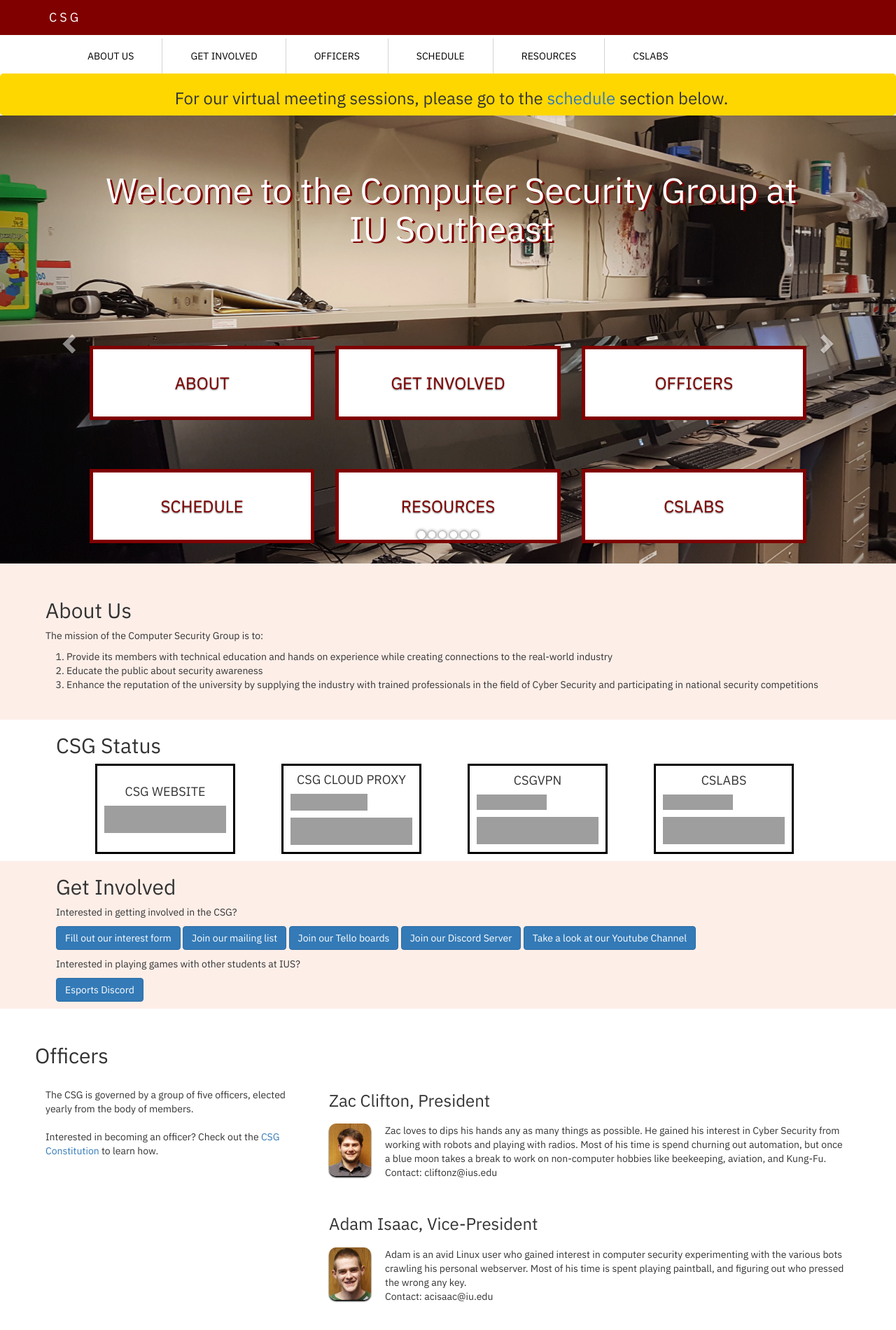
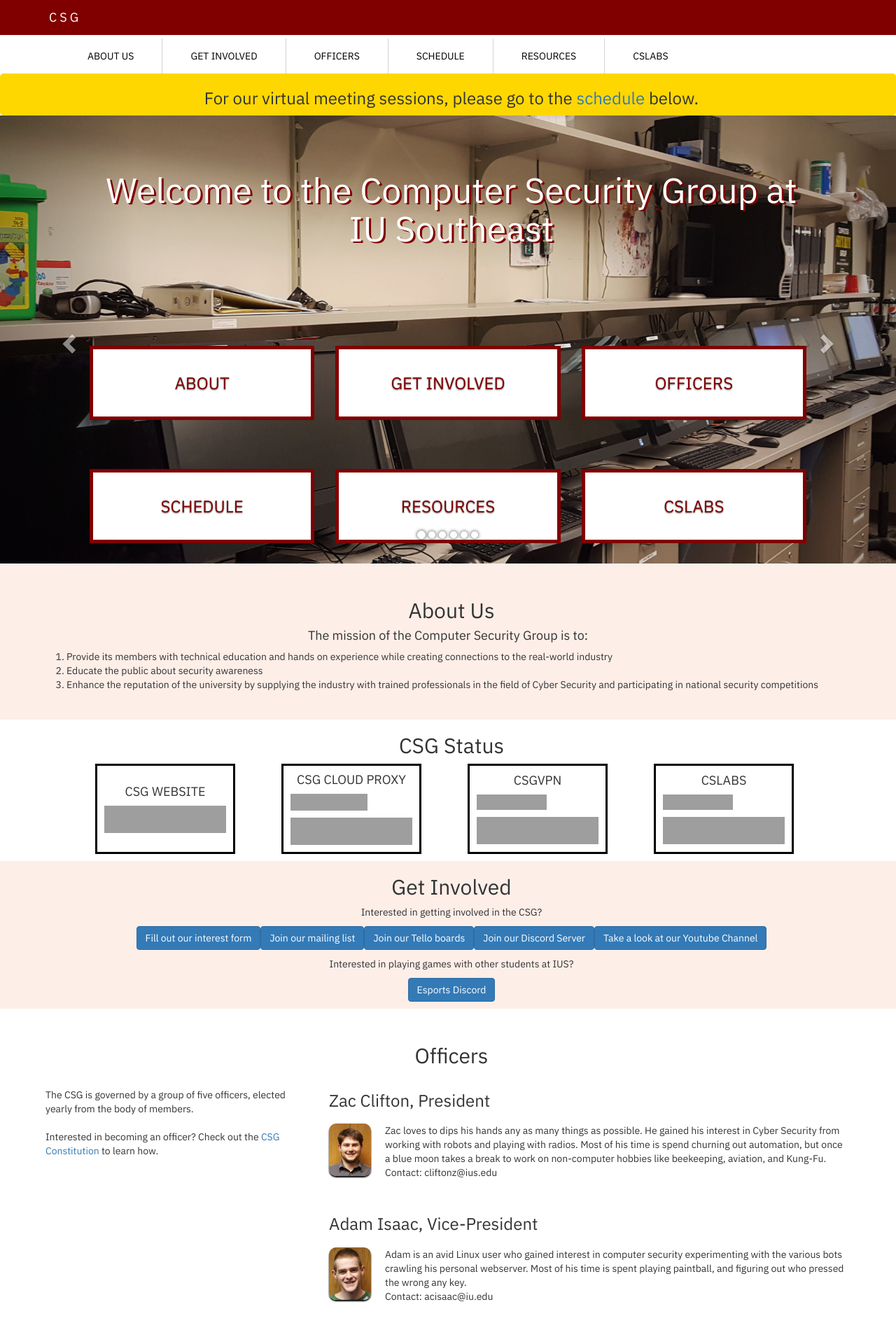
Before and after one commit to ius-csg/csghomepage, a Jekyll site: the page built from index.html, in a window 1280 px wide, cut to the strip 0-1914 px from the top of the page. Shown: the top 1900 px of the strip at 70% size. Built offline with Jekyll 4.4.1, drawn with Linux system fonts in a browser that asks for light colours; grey boxes are pictures that could not be loaded.

Commit message:
centered section titles

```diff
--- a/_includes/aboutus.html
+++ b/_includes/aboutus.html
@@ -1,8 +1,9 @@
 <div class="container about-body">
-    <h2>About Us</h2>
-    <p>The mission of the Computer Security Group is to:</p>
-        <ol>
+    <h2 class="subtitle" >About Us</h2>
+    <h4 class="subtitle">The mission of the Computer Security Group is to:</h4>
+    <ol>
         <li>Provide its members with technical education and hands on experience while creating connections to the real-world industry</li>
         <li>Educate the public about security awareness</li>
-        <li>Enhance the reputation of the university by supplying the industry with trained professionals in the field of Cyber Security and participating in national security competitions</li></ol>
+        <li>Enhance the reputation of the university by supplying the industry with trained professionals in the field of Cyber Security and participating in national security competitions</li>
+    </ol>
 </div>
--- a/_includes/calender.html
+++ b/_includes/calender.html
@@ -1,7 +1,7 @@
 <div class="container schedule-body">
         <div class="row">
                 <section class="col-sm-12">
-                        <h2>Schedule</h2>
+                        <h2 class="subtitle">Schedule</h2>
                         <iframe src="https://calendar.google.com/calendar/embed?height=600&amp;wkst=2&amp;bgcolor=%23ffffff&amp;ctz=America%2FNew_York&amp;src=aXUuZWR1X2doa2tuZ2JtNmkycWFkc2xhNGt0bnBnaTUwQGdyb3VwLmNhbGVuZGFyLmdvb2dsZS5jb20&amp;color=%23D50000&amp;mode=AGENDA&amp;showTitle=0&amp;showNav=1&amp;showTabs=0" style="border-width:0" width="100%" height="600" frameborder="0" scrolling="yes"></iframe>
                 </section>
         </div>
--- a/_includes/getinvolved.html
+++ b/_includes/getinvolved.html
@@ -1,9 +1,9 @@
 <div class="container schedule-body">
     <div class="row">
         <section class="col-sm-12">
-            <h2>Get Involved</h2>
-            <p>Interested in getting involved in the CSG? </p>
-        <p class="flexlabel">
+            <h2 class="subtitle">Get Involved</h2>
+            <p class="subtitle">Interested in getting involved in the CSG? </p>
+        <p class="flexlabel subtitle">
             <a class="btn btn-primary" href="https://docs.google.com/forms/d/e/1FAIpQLSe4G1Dl1mrnlTnKrIXhlsAmsvUzTmCNywHFqcVDVnXx3fH4Pg/viewform">Fill out our interest form</a>
             <a class="btn btn-primary" href="https://list.ius.edu/sympa/subscribe/csg-announce-l">Join our mailing list</a>
             <a class="btn btn-primary" href="https://trello.com/invite/iuscomputerscigroup/9c12b7af83c5e84cef44fdb5d1f2d9e5">Join our Tello boards</a>
@@ -13,8 +13,8 @@
             <a class="btn btn-primary" href="https://www.youtube.com/channel/UClEhZKB9uklUQeW9YJYfuTg/featured"> Take a look at our Youtube Channel</a>
         </p>
             <div>
-                <p>Interested in playing games with other students at IUS? </p>
-                <p class="flexlabel">
+                <p class="subtitle">Interested in playing games with other students at IUS? </p>
+                <p class="subtitle flexlabel">
                     <a class="btn btn-primary" href="https://discord.gg/rKbdJqYU">Esports Discord</a>
                 </p>
             </div>
--- a/_includes/header.html
+++ b/_includes/header.html
@@ -27,6 +27,6 @@
 
     <div class="container-warning">
         <h3>
-        For our virtual meeting sessions, please go to the <a href="index.html#schedule" >schedule</a> section below.
+        For our virtual meeting sessions, please go to the <a href="index.html#schedule" >schedule</a> below.
         </h3>
       </div>
--- a/_includes/officer.html
+++ b/_includes/officer.html
@@ -29,7 +29,7 @@
 
 <div class="container officers-body">
     <div class="row">
-            <h2>Officers</h2>
+            <h2 class="subtitle">Officers</h2>
         <section class="col-sm-4">
             <br>
             <p>The CSG is governed by a group of five officers, elected yearly from the body of members. <br /> <br /> Interested in becoming an officer? Check out the <a href="assets/pdf/Constitution.pdf">CSG Constitution</a> to learn how.</p>
--- a/_includes/status.html
+++ b/_includes/status.html
@@ -1,7 +1,7 @@
 <div class="container">
     <div class="row">
         <section class="col-sm-12">
-            <h2>CSG Status</h2>
+            <h2 class="subtitle">CSG Status</h2>
             <div class="status-badges-container">
                 <div class="status-badges">
                     <h4 style="display: flex; justify-content: center;">CSG WEBSITE</h4>
--- a/style.css
+++ b/style.css
@@ -183,7 +183,10 @@ body {
   padding: 0.15%;
   border-radius: 5px;
 }
-
+.subtitle {
+  display: flex;
+  justify-content: center;
+}
 /************************** CAROUSEL **********************************/
 .carousel-caption {
   position: absolute;
```
